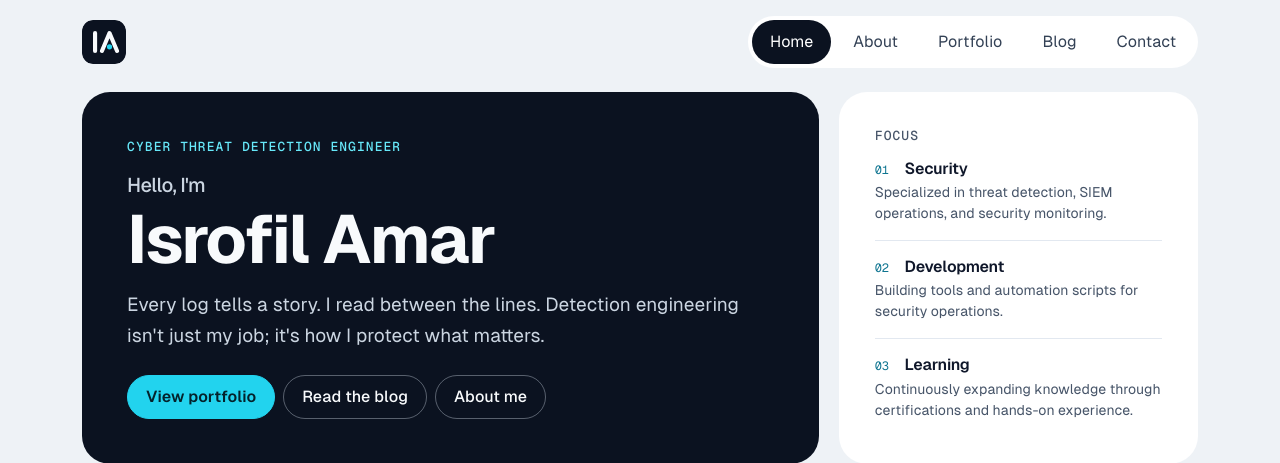
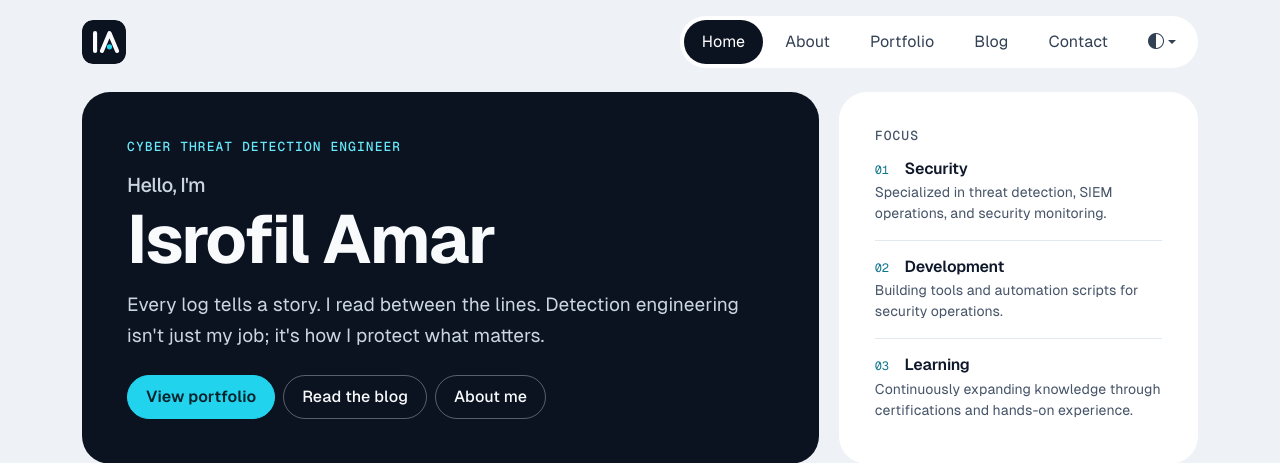
Before and after one commit to srflmr/personal-web, a Laravel app: page / in a window 1280 px wide. Shown: the top 463 px of the page. Run offline with Laravel 12, Linux system fonts and the light colour scheme.

Commit message:
feat(ui): add light, dark, and auto theme switcher

```diff
--- a/public/css/style.css
+++ b/public/css/style.css
@@ -66,6 +66,7 @@
     --site-accent-ink: #083344;
     --site-accent-muted: #155e75;
     --site-code-bg: #ecfeff;
+    --site-on-primary: #ffffff;
     --site-radius: clamp(1.25rem, 0.9rem + 1.2vw, 1.75rem);
     --site-gap: 1.25rem;
 
--- /dev/null
+++ b/public/js/theme.js
@@ -0,0 +1,83 @@
+// Loaded in <head> without defer, so the theme is set before the first paint (no light flash in dark mode).
+(function () {
+    'use strict';
+
+    const STORAGE_KEY = 'theme';
+    const THEMES = {
+        light: { label: 'Light', icon: 'bi-sun-fill' },
+        dark: { label: 'Dark', icon: 'bi-moon-stars-fill' },
+        auto: { label: 'Auto', icon: 'bi-circle-half' },
+    };
+    const media = window.matchMedia('(prefers-color-scheme: dark)');
+
+    // Storage can throw (private windows, blocked site data); the theme then lasts for this page only.
+    function readStored() {
+        try {
+            const value = localStorage.getItem(STORAGE_KEY);
+            return value === 'light' || value === 'dark' ? value : 'auto';
+        } catch (error) {
+            return 'auto';
+        }
+    }
+
+    function store(theme) {
+        try {
+            if (theme === 'auto') {
+                localStorage.removeItem(STORAGE_KEY);
+            } else {
+                localStorage.setItem(STORAGE_KEY, theme);
+            }
+        } catch (error) {
+            // Not persisted; the choice still applies to the current page.
+        }
+    }
+
+    // Bootstrap only knows "light" and "dark", so "auto" is resolved here.
+    function apply(theme) {
+        const resolved = theme === 'auto' ? (media.matches ? 'dark' : 'light') : theme;
+        document.documentElement.setAttribute('data-bs-theme', resolved);
+    }
+
+    function showSelected(theme) {
+        document.querySelectorAll('[data-theme-value]').forEach(function (button) {
+            const selected = button.getAttribute('data-theme-value') === theme;
+            button.classList.toggle('active', selected);
+            button.setAttribute('aria-pressed', String(selected));
+        });
+
+        const toggle = document.querySelector('[data-theme-toggle]');
+        if (toggle) {
+            toggle.setAttribute('aria-label', 'Theme: ' + THEMES[theme].label);
+            const icon = toggle.querySelector('.bi');
+            if (icon) {
+                icon.className = 'bi ' + THEMES[theme].icon;
+            }
+        }
+    }
+
+    let current = readStored();
+    apply(current);
+
+    media.addEventListener('change', function () {
+        if (current === 'auto') {
+            apply('auto');
+        }
+    });
+
+    document.addEventListener('DOMContentLoaded', function () {
+        showSelected(current);
+
+        document.querySelectorAll('[data-theme-value]').forEach(function (button) {
+            button.addEventListener('click', function () {
+                const theme = button.getAttribute('data-theme-value');
+                if (!Object.prototype.hasOwnProperty.call(THEMES, theme)) {
+                    return;
+                }
+                current = theme;
+                store(theme);
+                apply(theme);
+                showSelected(theme);
+            });
+        });
+    });
+})();
--- a/resources/views/components/navbar.blade.php
+++ b/resources/views/components/navbar.blade.php
@@ -23,6 +23,30 @@
                         >{{ $link['label'] }}</a>
                     </li>
                 @endforeach
+                {{-- theme.js updates the icon, the label, and the selected item. --}}
+                <li class="nav-item dropdown">
+                    <button class="nav-link dropdown-toggle" type="button" data-bs-toggle="dropdown" aria-expanded="false" aria-label="Theme" data-theme-toggle>
+                        <i class="bi bi-circle-half" aria-hidden="true"></i>
+                        <span class="d-lg-none ms-2">Theme</span>
+                    </button>
+                    <ul class="dropdown-menu dropdown-menu-end">
+                        <li>
+                            <button class="dropdown-item" type="button" data-theme-value="light" aria-pressed="false">
+                                <i class="bi bi-sun-fill me-2" aria-hidden="true"></i>Light
+                            </button>
+                        </li>
+                        <li>
+                            <button class="dropdown-item" type="button" data-theme-value="dark" aria-pressed="false">
+                                <i class="bi bi-moon-stars-fill me-2" aria-hidden="true"></i>Dark
+                            </button>
+                        </li>
+                        <li>
+                            <button class="dropdown-item" type="button" data-theme-value="auto" aria-pressed="false">
+                                <i class="bi bi-circle-half me-2" aria-hidden="true"></i>Auto
+                            </button>
+                        </li>
+                    </ul>
+                </li>
             </ul>
         </div>
     </div>
--- a/resources/views/contact.blade.php
+++ b/resources/views/contact.blade.php
@@ -15,7 +15,7 @@
         <div class="col-lg-5">
             <div class="tile tile-primary card-lift h-100 d-flex flex-column gap-2">
                 <i class="bi bi-envelope fs-3" aria-hidden="true"></i>
-                <h2 class="meta text-white mt-auto mb-0 pt-4">Email</h2>
+                <h2 class="meta mt-auto mb-0 pt-4">Email</h2>
                 <a class="stretched-link fs-4 fw-semibold text-break" href="mailto:{{ config('site.email') }}">{{ config('site.email') }}</a>
             </div>
         </div>
--- a/resources/views/layout/default.blade.php
+++ b/resources/views/layout/default.blade.php
@@ -5,6 +5,9 @@
     <meta name="viewport" content="width=device-width, initial-scale=1">
     <title>@yield('title', 'Isrofil Amar')</title>
     <link rel="icon" href="{{ asset('favicon.svg') }}" type="image/svg+xml">
+
+    {{-- Before the stylesheets and without defer, so the saved theme applies before the first paint. --}}
+    <script src="{{ asset('js/theme.js') }}"></script>
 
     {{-- Pinned versions with Subresource Integrity; update the hash together with the version. --}}
     <link href="https://cdn.jsdelivr.net/npm/bootstrap@5.3.9/dist/css/bootstrap.min.css" rel="stylesheet" integrity="sha384-yEPZ7jP9S0QKiUQ0m3jjsO4ProIW7wvR9gXkI7JOGa2XVsw53Yke2bsdkBbjmmiX" crossorigin="anonymous">
```
Also changed, not shown: other parts of public/css/style.css (+99 -0 lines).
